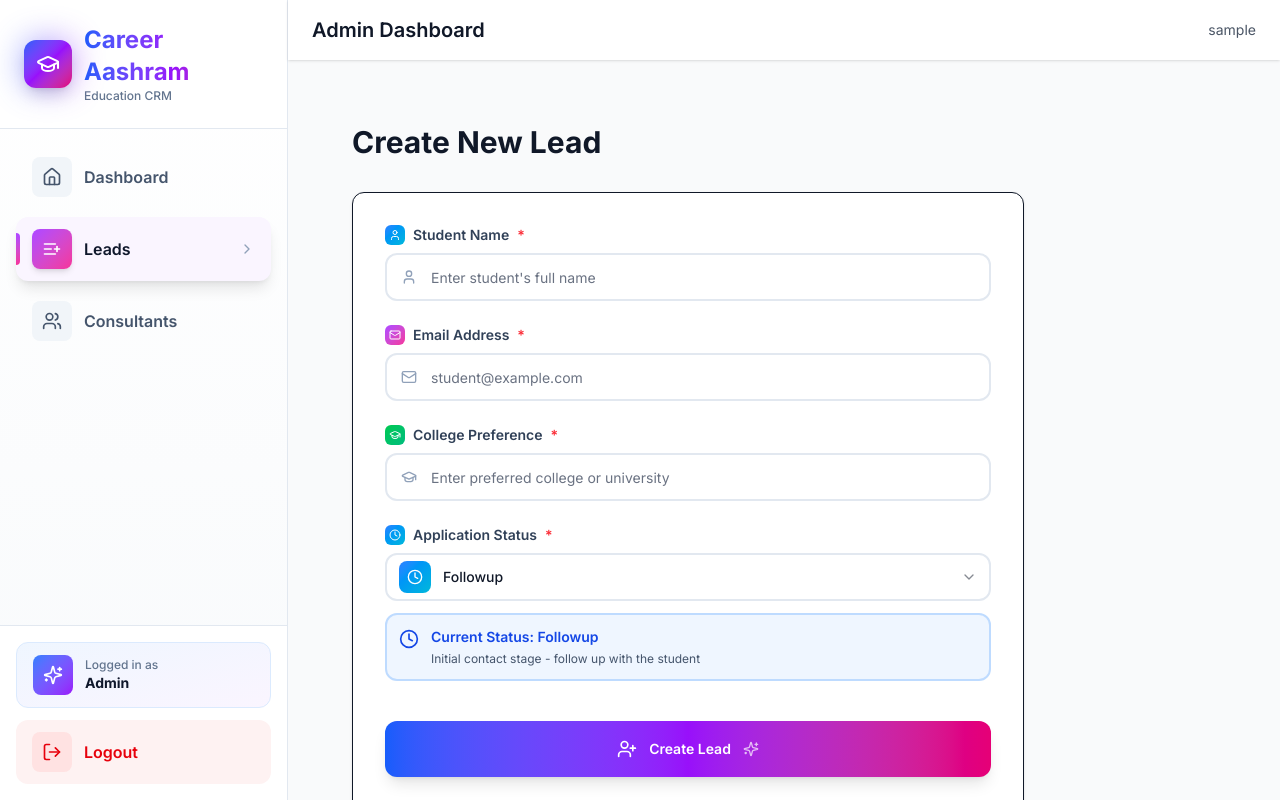
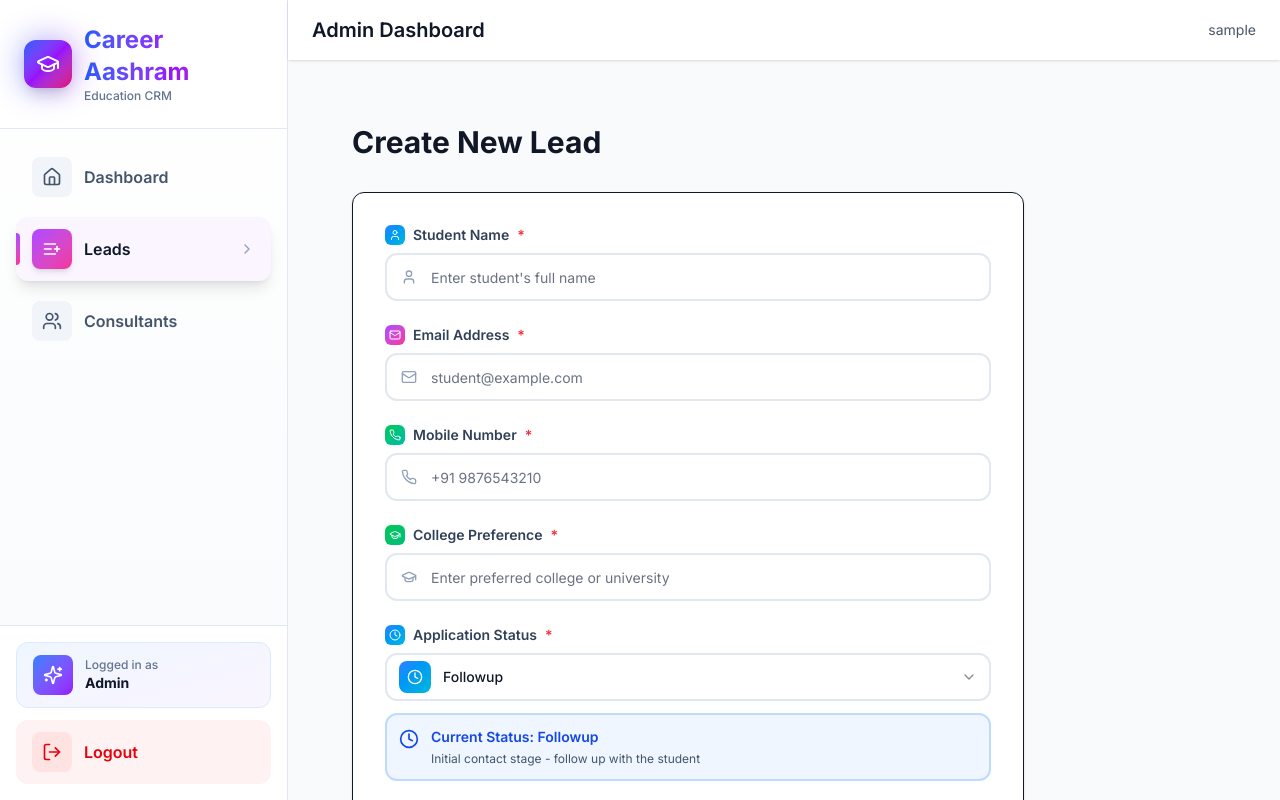
Before and after one commit to 786mdfaizan/crm-frontend, a Next.js app: page /leads/new in a window 1280 px wide. Shown: the top 800 px of the page. Built offline with nearby package versions, Linux system fonts and the light colour scheme; sample sign-in values are in the browser's storage.

Commit message:
Update LeadForm.jsx

```diff
--- a/src/components/LeadForm.jsx
+++ b/src/components/LeadForm.jsx
@@ -27,12 +27,18 @@ import {
   Save,
   UserPlus,
   Sparkles,
-  AlertCircle
+  AlertCircle,
+  Phone
 } from 'lucide-react';
 
+// Updated schema with mobileNumber
 const formSchema = z.object({
   studentName: z.string().min(2, 'Name must be at least 2 characters'),
   email: z.string().email('Please enter a valid email address'),
+  mobileNumber: z.string()
+    .min(10, 'Mobile number must be at least 10 digits')
+    .max(15, 'Mobile number is too long')
+    .regex(/^\+?[1-9]\d{1,14}$/, 'Invalid mobile number format'),
   collegePreference: z.string().min(1, 'College preference is required'),
   remark: z.enum([
     'Followup',
@@ -195,6 +201,35 @@ export default function LeadForm({ onSuccess, initialData }) {
           )}
         </div>
 
+        {/* Mobile Number - NEW FIELD */}
+        <div className="group">
+          <label className="flex items-center gap-2 text-sm font-semibold text-slate-700 mb-2">
+            <div className="w-5 h-5 bg-gradient-to-br from-green-500 to-teal-500 rounded-md flex items-center justify-center">
+              <Phone className="w-3 h-3 text-white" />
+            </div>
+            Mobile Number
+            <span className="text-red-500">*</span>
+          </label>
+          <div className="relative">
+            <Input
+              {...register('mobileNumber')}
+              placeholder="+91 9876543210"
+              className={`pl-11 h-12 border-2 transition-all duration-200 ${
+                errors.mobileNumber
+                  ? 'border-red-300 focus:border-red-500'
+                  : 'border-slate-200 focus:border-green-500 hover:border-slate-300'
+              } rounded-xl`}
+            />
+            <Phone className="absolute left-4 top-1/2 -translate-y-1/2 w-4 h-4 text-slate-400 pointer-events-none" />
+          </div>
+          {errors.mobileNumber && (
+            <div className="flex items-center gap-2 mt-2 text-red-600 text-sm">
+              <AlertCircle className="w-4 h-4" />
+              <p>{errors.mobileNumber.message}</p>
+            </div>
+          )}
+        </div>
+
         {/* College Preference */}
         <div className="group">
           <label className="flex items-center gap-2 text-sm font-semibold text-slate-700 mb-2">
```
